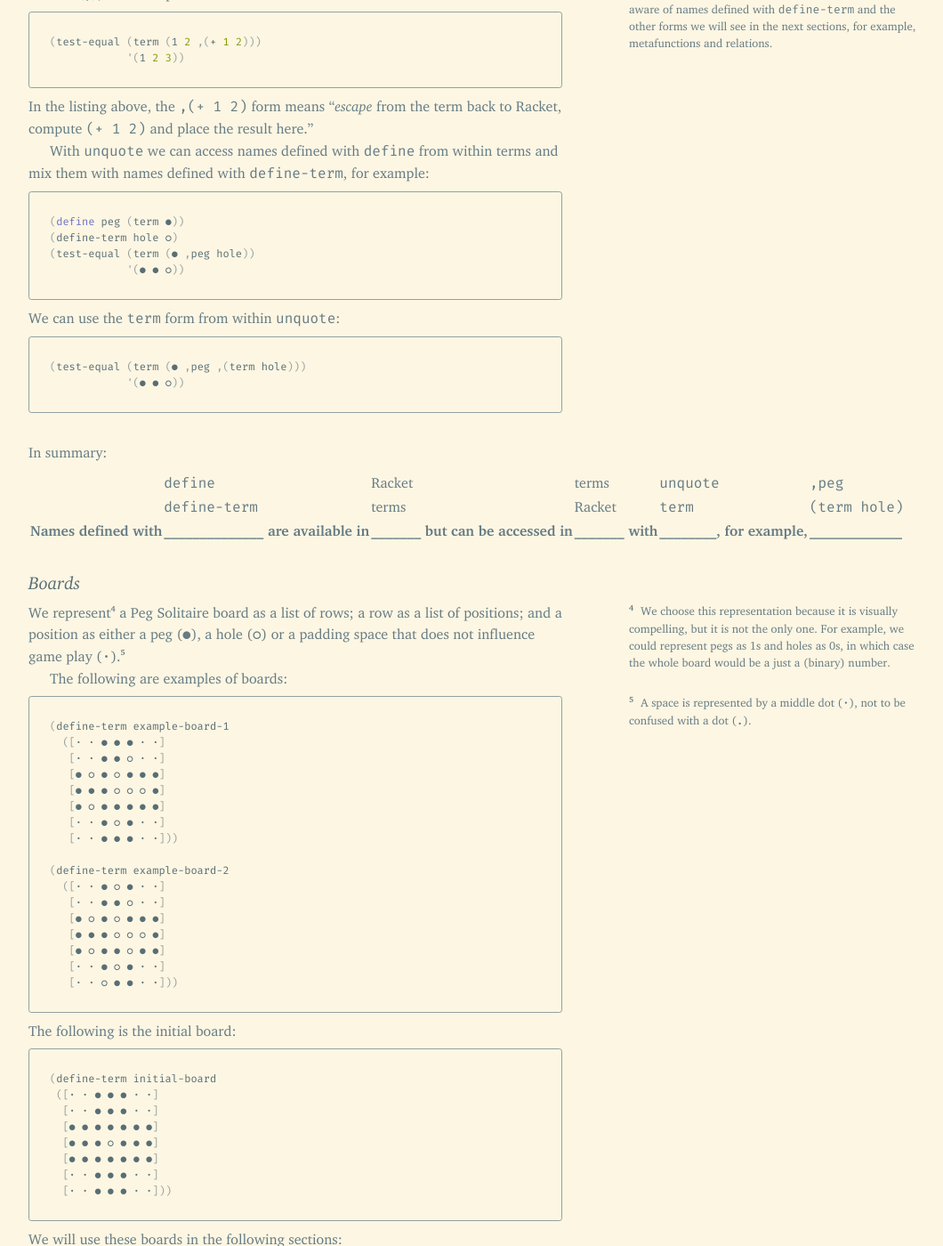
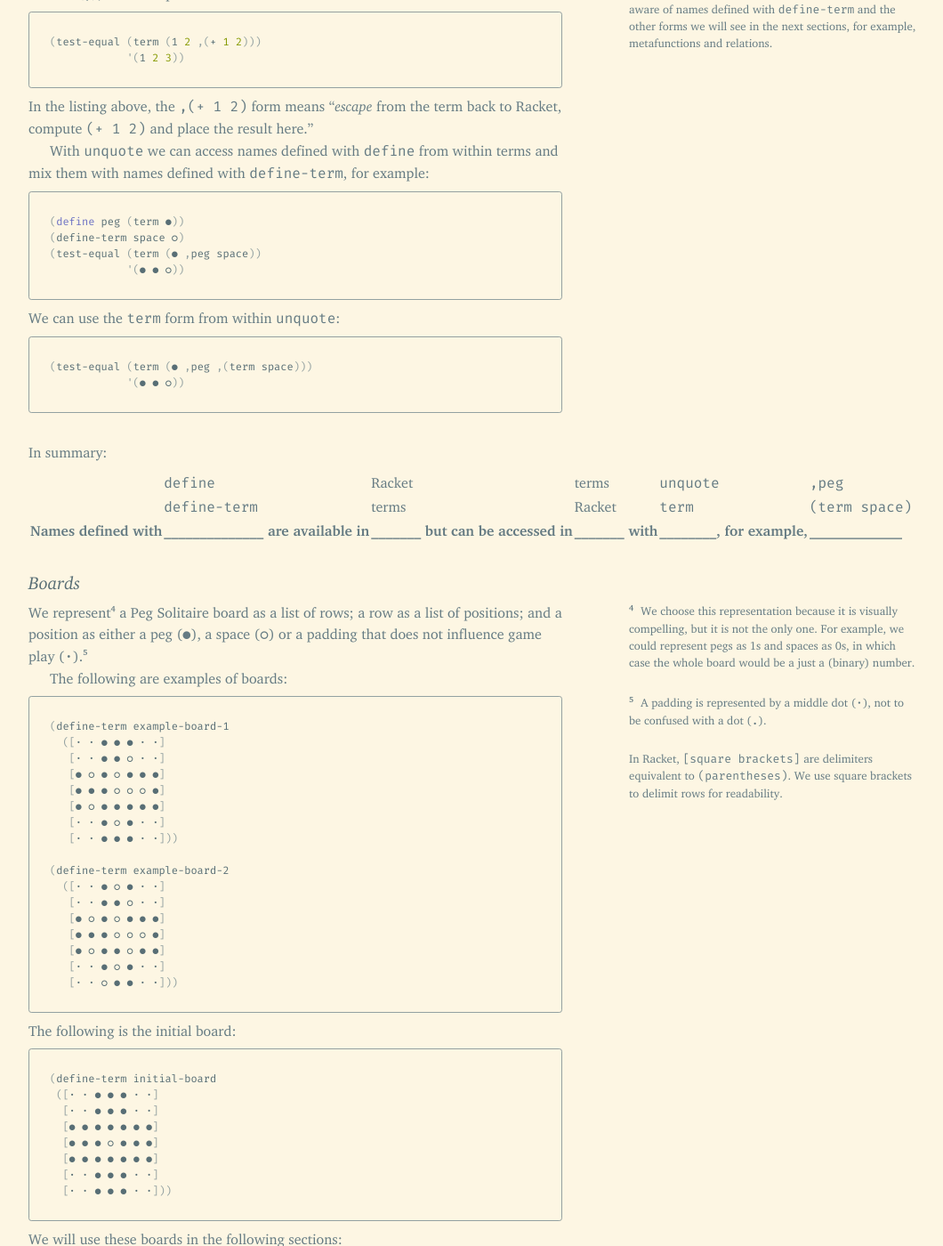
Before and after one commit to leafac/leafac.com, a Jekyll site: the page built from prose/playing-the-game-with-plt-redex/terms.md, in a window 1280 px wide and 1400 px high, scrolled down 1847 px. Shown: the whole window at 89% size, without its empty margins (108-1168 px from the left). Built offline with Jekyll 4.4.1, drawn with Linux system fonts in a browser that asks for light colours; some of the changed text lies outside the part shown.

Commit message:
‘hole’→‘space’

````diff
--- a/prose/playing-the-game-with-plt-redex/terms.md
+++ b/prose/playing-the-game-with-plt-redex/terms.md
@@ -29,7 +29,7 @@ PLT Redex includes a testing framework with the `(test-equal e_1 e_2)` form, w
 ```
 </div>
 
-We represent pegs with `●` and holes with `○`:<label class="margin-note"><input type="checkbox"><span markdown="1">Racket supports Unicode.</span></label>
+We represent pegs with `●` and spaces with `○`:<label class="margin-note"><input type="checkbox"><span markdown="1">Racket supports Unicode.</span></label>
 
 ```racket
 (test-equal (term ●)
@@ -38,7 +38,7 @@ We represent pegs with `●` and holes with `○`:<label class="margin-note"><in
             '○)
 ```
 
-We can group pegs and holes together in lists:
+We can group pegs and spaces together in lists:
 
 ```racket
 (test-equal (term (● ● ○))
@@ -56,16 +56,16 @@ We can assign terms to Racket names and refer to them later:
 Alternatively, we can assign terms to PLT Redex names and refer to them later:
 
 ```racket
-(define-term hole ○)
-(test-equal (term hole)
+(define-term space ○)
+(test-equal (term space)
             '○)
 ```
 
-The `define-term` form *is not* a shorthand for `(define ___ (term ___))` because names defined with `define-term` are only available in other terms, not directly in Racket. In the listing above, we must write `(term hole)` to access the name `hole` defined with `define-term`. If we try to access the name `hole` directly in Racket, the result is a syntax error:
+The `define-term` form *is not* a shorthand for `(define ___ (term ___))` because names defined with `define-term` are only available in other terms, not directly in Racket. In the listing above, we must write `(term space)` to access the name `space` defined with `define-term`. If we try to access the name `space` directly in Racket, the result is a syntax error:
 
 ```racket
-> hole
-hole: illegal use of syntax in: hole
+> space
+space: illegal use of syntax in: space
 ```
 
 The converse also holds: names defined with `define` are only available directly in Racket, not in terms. Trying to access the name `peg` defined with `define` in a term is not a syntax error, but does not produce the result you might expect:
@@ -90,15 +90,15 @@ With `unquote` we can access names defined with `define` from within terms and m
 
 ```racket
 (define peg (term ●))
-(define-term hole ○)
-(test-equal (term (● ,peg hole))
+(define-term space ○)
+(test-equal (term (● ,peg space))
             '(● ● ○))
 ```
 
 We can use the `term` form from within `unquote`:
 
 ```racket
-(test-equal (term (● ,peg ,(term hole)))
+(test-equal (term (● ,peg ,(term space)))
             '(● ● ○))
 ```
 
@@ -109,7 +109,7 @@ In summary:
 <div class="full-width no-padding-table" markdown="1">
 
 | | `define` | Racket | terms | `unquote` | `,peg` |
-| | `define-term` | terms | Racket | `term` | `(term hole)` |
+| | `define-term` | terms | Racket | `term` | `(term space)` |
 | **Names defined with** | **______________ are available in** | **_______ but can be accessed in** | **_______ with** | **________, for example,** | **_____________** |
 
 </div>
@@ -117,9 +117,13 @@ In summary:
 Boards
 ======
 
-We represent<label class="margin-note"><input type="checkbox"><span markdown="1">We choose this representation because it is visually compelling, but it is not the only one. For example, we could represent pegs as 1s and holes as 0s, in which case the whole board would be a just a (binary) number.</span></label> a Peg Solitaire board as a list of rows; a row as a list of positions; and a position as either a peg (`●`), a hole (`○`) or a padding space that does not influence game play (`·`).<label class="margin-note"><input type="checkbox"><span markdown="1">A space is represented by a middle dot (`·`), not to be confused with a dot (`.`).</span></label>
+We represent<label class="margin-note"><input type="checkbox"><span markdown="1">We choose this representation because it is visually compelling, but it is not the only one. For example, we could represent pegs as 1s and spaces as 0s, in which case the whole board would be a just a (binary) number.</span></label> a Peg Solitaire board as a list of rows; a row as a list of positions; and a position as either a peg (`●`), a space (`○`) or a padding that does not influence game play (`·`).<label class="margin-note"><input type="checkbox"><span markdown="1">A padding is represented by a middle dot (`·`), not to be confused with a dot (`.`).</span></label>
 
 The following are examples of boards:
+
+<aside markdown="1">
+In Racket, `[square brackets]` are delimiters equivalent to `(parentheses)`. We use square brackets to delimit rows for readability.
+</aside>
 
 ```racket
 (define-term example-board-1
````
Also changed, not shown: prose/playing-the-game-with-plt-redex/pattern-matching.md (+1 -1 lines), prose/playing-the-game-with-plt-redex/peg-solitaire-rules.md (+2 -2 lines), 2 other files.
